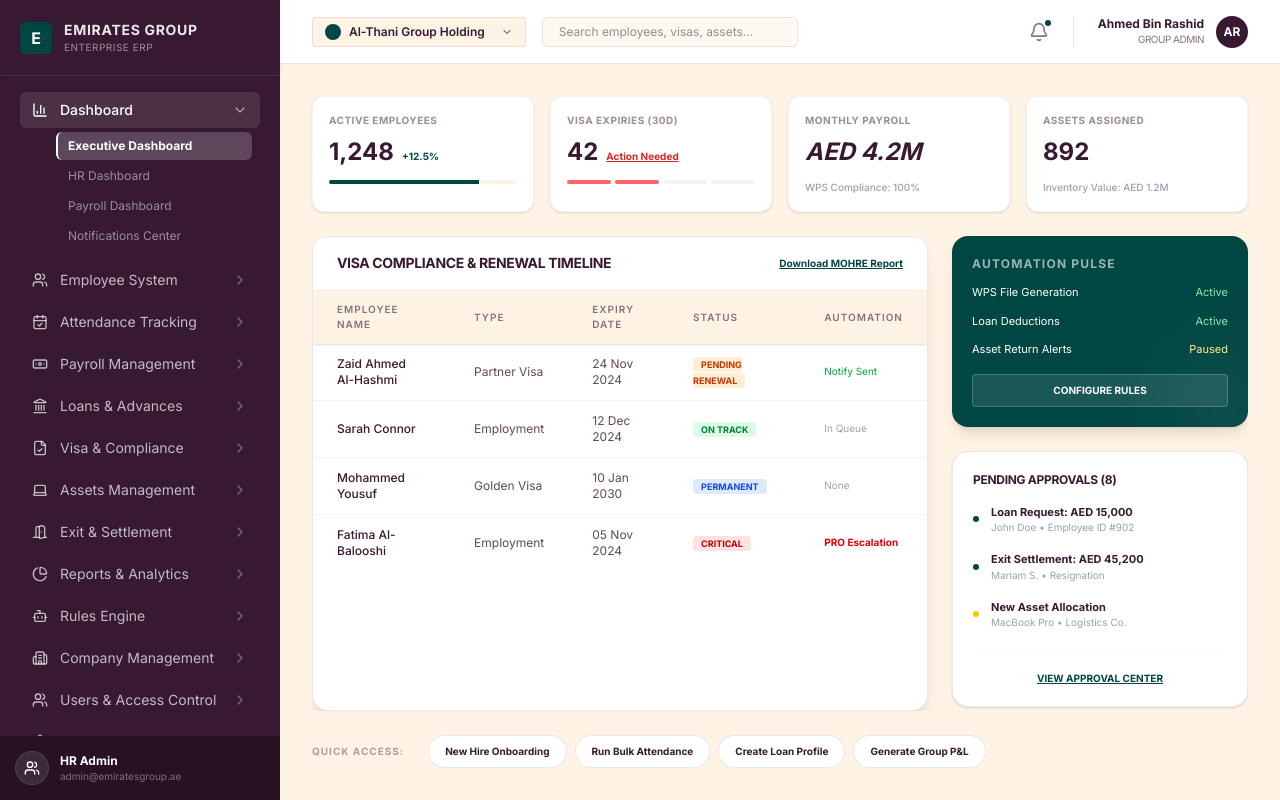
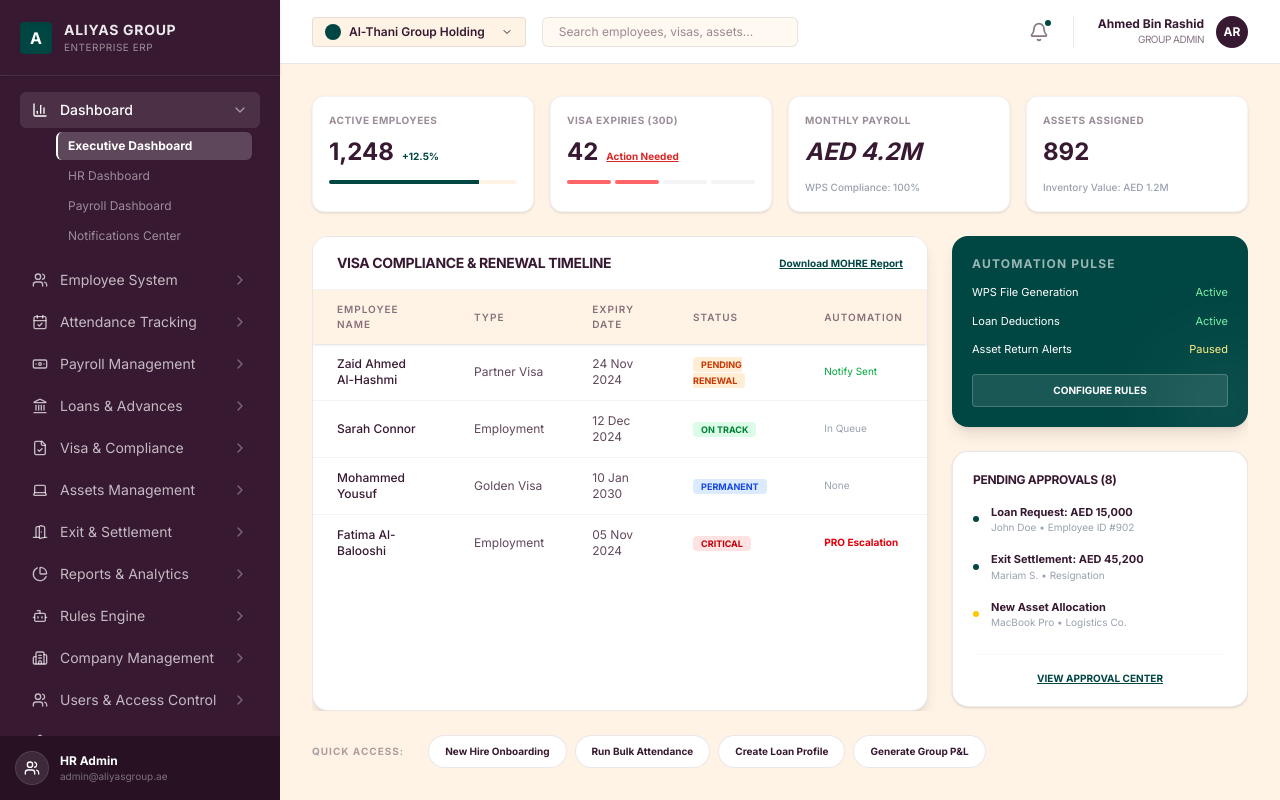
Before and after one commit to emrantims/HRMS, a React (Vite) app: page / in a window 1280 px wide. Built offline with nearby package versions, Linux system fonts and the light colour scheme.

Commit message:
Update sidebar branding to ALIYAS Group

```diff
--- a/src/components/layout/Sidebar.tsx
+++ b/src/components/layout/Sidebar.tsx
@@ -4,7 +4,7 @@ import { cn } from "../../lib/utils";
 import {
   BarChart3, Users, CalendarCheck, Banknote, Landmark, FileCheck,
   Laptop, DoorOpen, PieChart, Bot, Building2, ShieldCheck,
-  ClipboardList, Settings, ChevronDown, ChevronRight
+  Settings, ChevronDown, ChevronRight
 } from "lucide-react";
 
 const NAV_MODULES = [
@@ -241,9 +241,9 @@ export function Sidebar() {
     <aside className="fixed left-0 top-0 z-40 h-screen w-[280px] bg-primary text-white flex flex-col font-sans">
       <div className="p-5 border-b border-white/10 shrink-0 shadow-sm">
         <div className="flex items-center gap-3">
-          <div className="w-8 h-8 bg-accent rounded flex items-center justify-center font-bold text-white shadow-inner">E</div>
+          <div className="w-8 h-8 bg-accent rounded flex items-center justify-center font-bold text-white shadow-inner">A</div>
           <div>
-            <h1 className="text-sm font-bold tracking-wider uppercase text-white/90">Emirates Group</h1>
+            <h1 className="text-sm font-bold tracking-wider uppercase text-white/90">ALIYAS GROUP</h1>
             <p className="text-[10px] text-white/50 tracking-wider">ENTERPRISE ERP</p>
           </div>
         </div>
@@ -254,8 +254,6 @@ export function Sidebar() {
           {NAV_MODULES.map((module) => {
             const isActive = location.pathname.startsWith(module.href) && module.href !== "/";
             const isHomeActive = module.href === "/" && location.pathname === "/";
-
-            // Auto expand if active and not already expanded by user
             const isExpanded = expanded === module.name || (expanded === null && (isActive || isHomeActive));
 
             return (
@@ -279,7 +277,7 @@ export function Sidebar() {
           </div>
           <div>
             <div className="text-xs font-bold text-white">HR Admin</div>
-            <div className="text-[10px] text-white/40">admin@emiratesgroup.ae</div>
+            <div className="text-[10px] text-white/40">admin@aliyasgroup.ae</div>
           </div>
         </div>
       </div>
```
